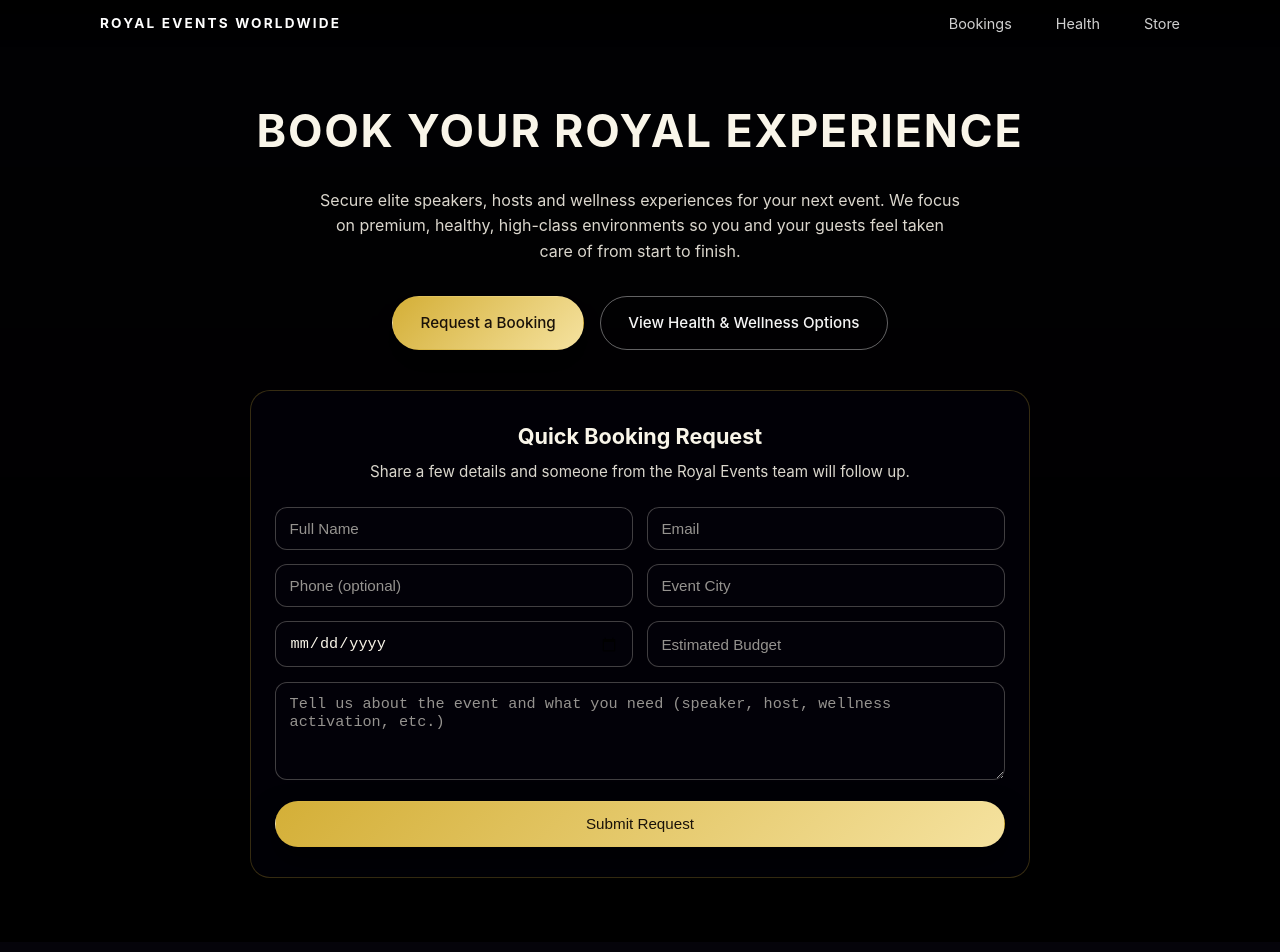
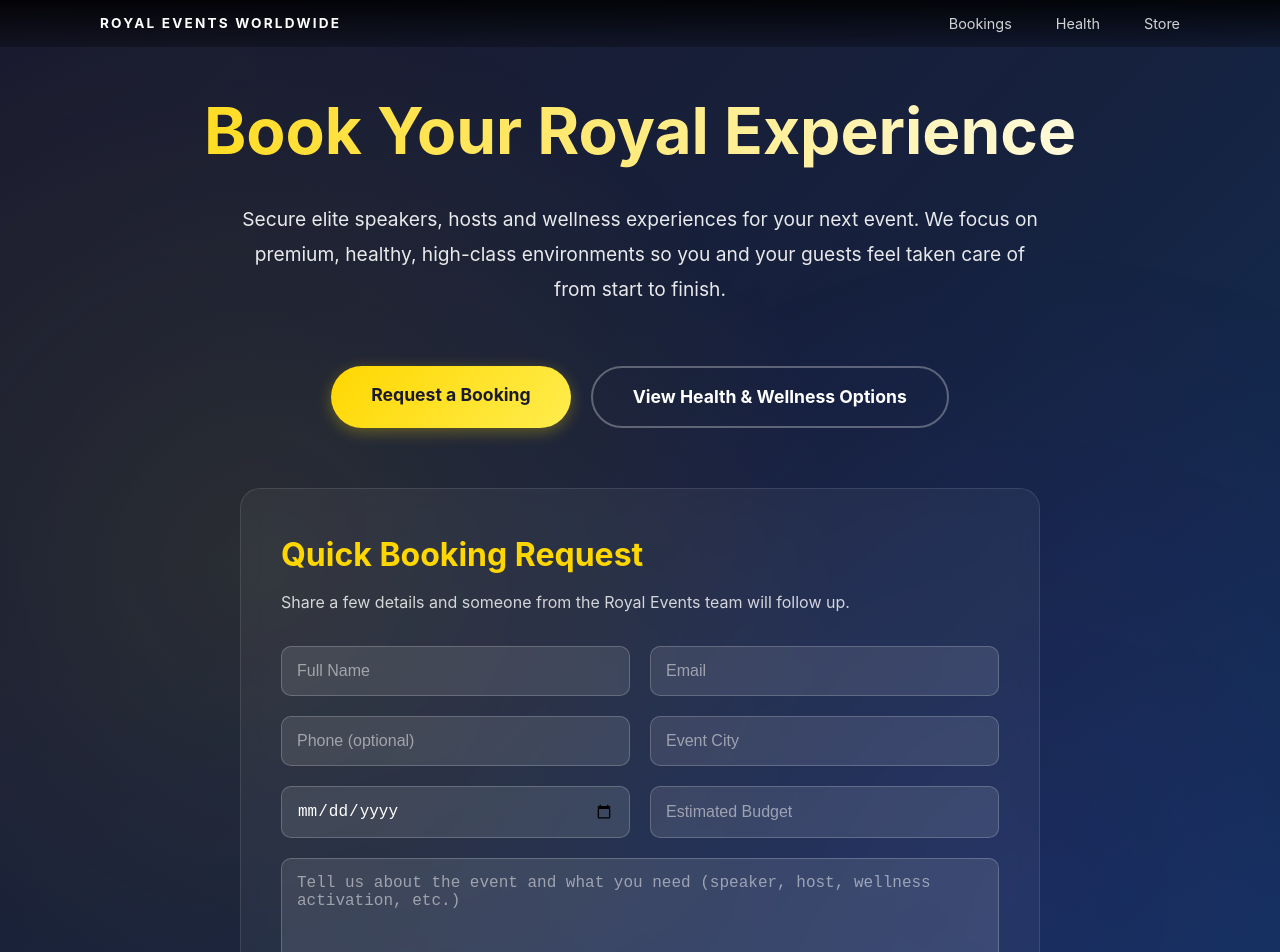
Before and after one commit to royaleventsworldwide/royal-events-app, a Next.js app: page /bookings in a window 1280 px wide. Shown: the top 952 px of the page. Built offline with nearby package versions, Linux system fonts and the light colour scheme.

Commit message:
Refactor BookingsPage with styled components

```diff
--- a/pages/bookings.js
+++ b/pages/bookings.js
@@ -1,5 +1,4 @@
 // pages/bookings.js
-import "../styles/globals.css";          // ⬅️ force global styles to load
 import Head from "next/head";
 import NavBar from "../components/NavBar";
 
@@ -16,59 +15,271 @@ export default function BookingsPage() {
 
       <NavBar />
 
-      {/* Wrapper for animated background + section styling */}
-      <main className="section-page bookings-page">
-        <div className="section-content">
-          <h1>Book Your Royal Experience</h1>
-          <p>
-            Secure elite speakers, hosts and wellness experiences for your next
-            event. We focus on premium, healthy, high-class environments so you
-            and your guests feel taken care of from start to finish.
-          </p>
+      <main style={{
+        minHeight: '100vh',
+        background: 'linear-gradient(135deg, #1a1a2e 0%, #16213e 50%, #0f3460 100%)',
+        color: 'white',
+        padding: '80px 20px 40px',
+        position: 'relative'
+      }}>
+        {/* Animated background overlay */}
+        <div style={{
+          position: 'absolute',
+          top: 0,
+          left: 0,
+          right: 0,
+          bottom: 0,
+          background: 'radial-gradient(circle at 20% 50%, rgba(255, 215, 0, 0.1) 0%, transparent 50%), radial-gradient(circle at 80% 80%, rgba(138, 43, 226, 0.1) 0%, transparent 50%)',
+          animation: 'pulse 8s ease-in-out infinite',
+          pointerEvents: 'none'
+        }} />
 
-        <div className="section-actions">
-            <a href="#booking-form" className="primary-btn">
+        <div style={{
+          maxWidth: '1200px',
+          margin: '0 auto',
+          position: 'relative',
+          zIndex: 1
+        }}>
+          <div style={{ textAlign: 'center', marginBottom: '60px' }}>
+            <h1 style={{
+              fontSize: 'clamp(2.5rem, 5vw, 4rem)',
+              marginBottom: '20px',
+              background: 'linear-gradient(to right, #ffd700, #fff)',
+              WebkitBackgroundClip: 'text',
+              WebkitTextFillColor: 'transparent',
+              fontWeight: 'bold'
+            }}>
+              Book Your Royal Experience
+            </h1>
+            <p style={{
+              fontSize: '1.2rem',
+              maxWidth: '800px',
+              margin: '0 auto',
+              lineHeight: '1.8',
+              color: 'rgba(255, 255, 255, 0.9)'
+            }}>
+              Secure elite speakers, hosts and wellness experiences for your next
+              event. We focus on premium, healthy, high-class environments so you
+              and your guests feel taken care of from start to finish.
+            </p>
+          </div>
+
+          <div style={{
+            display: 'flex',
+            gap: '20px',
+            justifyContent: 'center',
+            marginBottom: '60px',
+            flexWrap: 'wrap'
+          }}>
+            <a href="#booking-form" style={{
+              padding: '15px 40px',
+              background: 'linear-gradient(135deg, #ffd700, #ffed4e)',
+              color: '#1a1a2e',
+              textDecoration: 'none',
+              borderRadius: '50px',
+              fontWeight: 'bold',
+              fontSize: '1.1rem',
+              transition: 'transform 0.3s ease, box-shadow 0.3s ease',
+              boxShadow: '0 4px 15px rgba(255, 215, 0, 0.3)',
+              display: 'inline-block'
+            }}>
               Request a Booking
             </a>
-            <a href="/health" className="secondary-btn">
-              View Health &amp; Wellness Options
+            <a href="/health" style={{
+              padding: '15px 40px',
+              background: 'transparent',
+              color: 'white',
+              textDecoration: 'none',
+              borderRadius: '50px',
+              fontWeight: 'bold',
+              fontSize: '1.1rem',
+              border: '2px solid rgba(255, 255, 255, 0.3)',
+              transition: 'all 0.3s ease',
+              display: 'inline-block'
+            }}>
+              View Health & Wellness Options
             </a>
           </div>
 
-          <div id="booking-form" className="section-form">
-            <h2>Quick Booking Request</h2>
-            <p>
+          <div id="booking-form" style={{
+            background: 'rgba(255, 255, 255, 0.05)',
+            backdropFilter: 'blur(10px)',
+            borderRadius: '20px',
+            padding: '40px',
+            border: '1px solid rgba(255, 255, 255, 0.1)',
+            maxWidth: '800px',
+            margin: '0 auto'
+          }}>
+            <h2 style={{
+              fontSize: '2rem',
+              marginBottom: '10px',
+              color: '#ffd700'
+            }}>
+              Quick Booking Request
+            </h2>
+            <p style={{
+              marginBottom: '30px',
+              color: 'rgba(255, 255, 255, 0.8)'
+            }}>
               Share a few details and someone from the Royal Events team will
               follow up.
             </p>
 
             <form>
-              <div className="form-row">
-                <input type="text" placeholder="Full Name" />
-                <input type="email" placeholder="Email" />
+              <div style={{
+                display: 'grid',
+                gridTemplateColumns: 'repeat(auto-fit, minmax(250px, 1fr))',
+                gap: '20px',
+                marginBottom: '20px'
+              }}>
+                <input
+                  type="text"
+                  placeholder="Full Name"
+                  style={{
+                    padding: '15px',
+                    borderRadius: '10px',
+                    border: '1px solid rgba(255, 255, 255, 0.2)',
+                    background: 'rgba(255, 255, 255, 0.1)',
+                    color: 'white',
+                    fontSize: '1rem'
+                  }}
+                />
+                <input
+                  type="email"
+                  placeholder="Email"
+                  style={{
+                    padding: '15px',
+                    borderRadius: '10px',
+                    border: '1px solid rgba(255, 255, 255, 0.2)',
+                    background: 'rgba(255, 255, 255, 0.1)',
+                    color: 'white',
+                    fontSize: '1rem'
+                  }}
+                />
               </div>
 
-              <div className="form-row">
-                <input type="text" placeholder="Phone (optional)" />
-                <input type="text" placeholder="Event City" />
+              <div style={{
+                display: 'grid',
+                gridTemplateColumns: 'repeat(auto-fit, minmax(250px, 1fr))',
+                gap: '20px',
+                marginBottom: '20px'
+              }}>
+                <input
+                  type="text"
+                  placeholder="Phone (optional)"
+                  style={{
+                    padding: '15px',
+                    borderRadius: '10px',
+                    border: '1px solid rgba(255, 255, 255, 0.2)',
+                    background: 'rgba(255, 255, 255, 0.1)',
+                    color: 'white',
+                    fontSize: '1rem'
+                  }}
+                />
+                <input
+                  type="text"
+                  placeholder="Event City"
+                  style={{
+                    padding: '15px',
+                    borderRadius: '10px',
+                    border: '1px solid rgba(255, 255, 255, 0.2)',
+                    background: 'rgba(255, 255, 255, 0.1)',
+                    color: 'white',
+                    fontSize: '1rem'
+                  }}
+                />
               </div>
 
-              <div className="form-row">
-                <input type="date" placeholder="Event Date" />
-                <input type="text" placeholder="Estimated Budget" />
+              <div style={{
+                display: 'grid',
+                gridTemplateColumns: 'repeat(auto-fit, minmax(250px, 1fr))',
+                gap: '20px',
+                marginBottom: '20px'
+              }}>
+                <input
+                  type="date"
+                  placeholder="Event Date"
+                  style={{
+                    padding: '15px',
+                    borderRadius: '10px',
+                    border: '1px solid rgba(255, 255, 255, 0.2)',
+                    background: 'rgba(255, 255, 255, 0.1)',
+                    color: 'white',
+                    fontSize: '1rem'
+                  }}
+                />
+                <input
+                  type="text"
+                  placeholder="Estimated Budget"
+                  style={{
+                    padding: '15px',
+                    borderRadius: '10px',
+                    border: '1px solid rgba(255, 255, 255, 0.2)',
+                    background: 'rgba(255, 255, 255, 0.1)',
+                    color: 'white',
+                    fontSize: '1rem'
+                  }}
+                />
               </div>
 
               <textarea
                 rows={4}
                 placeholder="Tell us about the event and what you need (speaker, host, wellness activation, etc.)"
+                style={{
+                  width: '100%',
+                  padding: '15px',
+                  borderRadius: '10px',
+                  border: '1px solid rgba(255, 255, 255, 0.2)',
+                  background: 'rgba(255, 255, 255, 0.1)',
+                  color: 'white',
+                  fontSize: '1rem',
+                  marginBottom: '20px',
+                  resize: 'vertical'
+                }}
               />
 
-              <button type="submit" className="primary-btn">
+              <button
+                type="submit"
+                style={{
+                  width: '100%',
+                  padding: '15px 40px',
+                  background: 'linear-gradient(135deg, #ffd700, #ffed4e)',
+                  color: '#1a1a2e',
+                  border: 'none',
+                  borderRadius: '50px',
+                  fontWeight: 'bold',
+                  fontSize: '1.1rem',
+                  cursor: 'pointer',
+                  transition: 'transform 0.3s ease',
+                  boxShadow: '0 4px 15px rgba(255, 215, 0, 0.3)'
+                }}
+                onMouseOver={(e) => e.target.style.transform = 'scale(1.05)'}
+                onMouseOut={(e) => e.target.style.transform = 'scale(1)'}
+              >
                 Submit Request
               </button>
             </form>
           </div>
         </div>
+
+        <style jsx>{`
+          @keyframes pulse {
+            0%, 100% { opacity: 0.5; }
+            50% { opacity: 1; }
+          }
+
+          input::placeholder,
+          textarea::placeholder {
+            color: rgba(255, 255, 255, 0.5);
+          }
+
+          input:focus,
+          textarea:focus {
+            outline: none;
+            border-color: #ffd700;
+            box-shadow: 0 0 0 2px rgba(255, 215, 0, 0.2);
+          }
+        `}</style>
       </main>
     </>
   );
```
